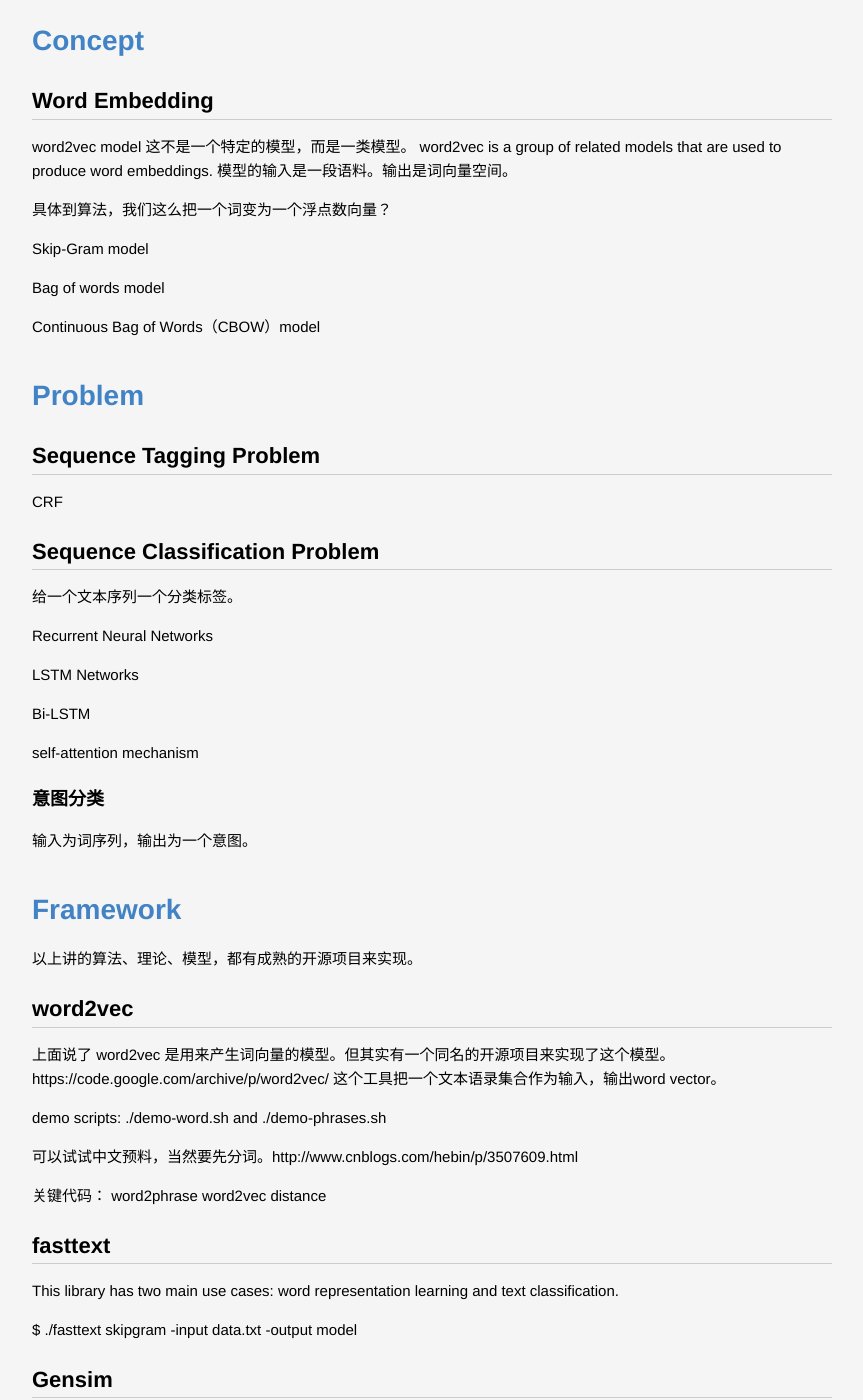
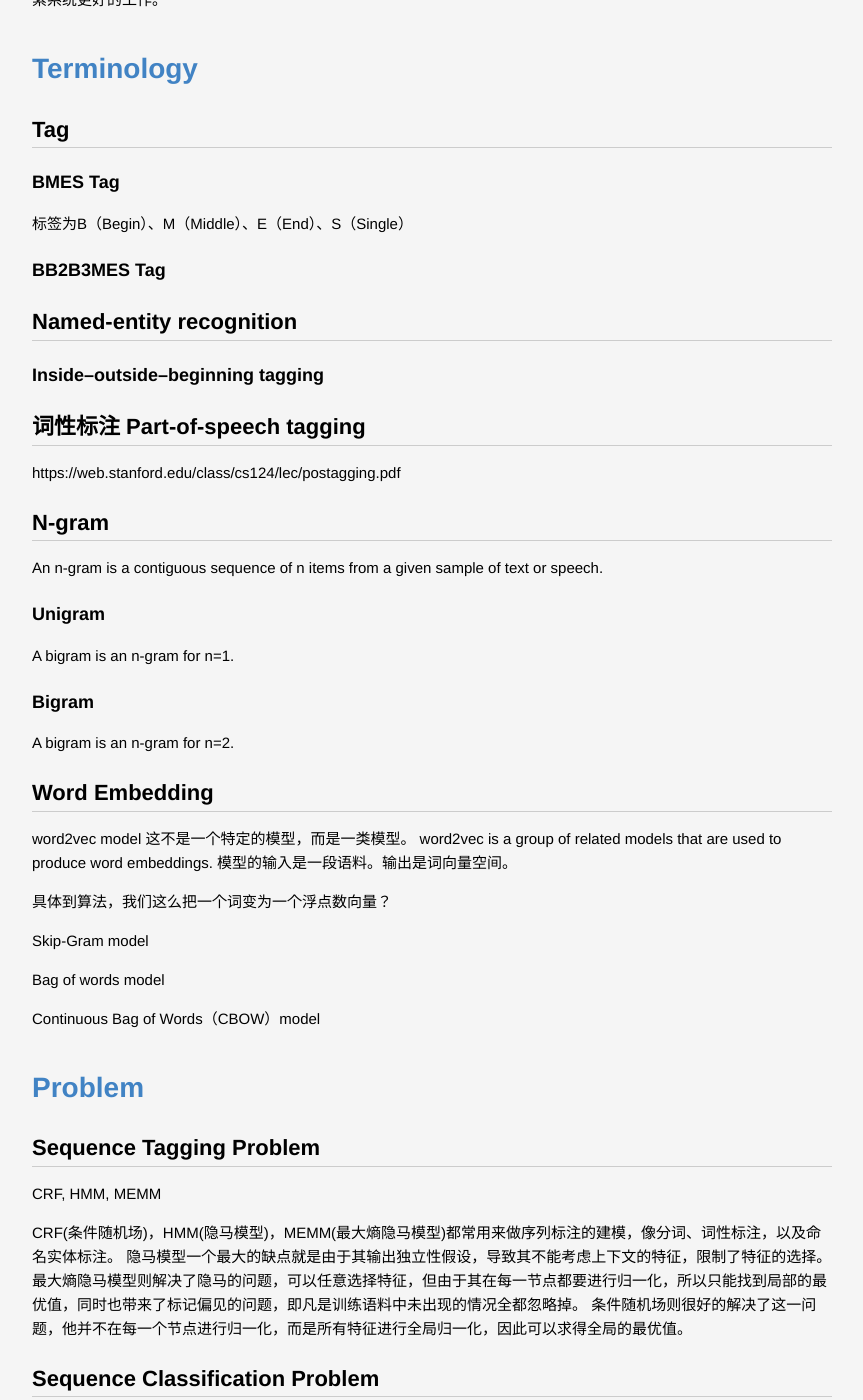
Before and after one commit to lucky521/blog, a Jekyll site: the page built from _posts/2018-05-15-nlp-using-machine-learning.markdown, in a window 1280 px wide and 1400 px high, scrolled down 1074 px. Shown: the whole window, without its empty margins (208-1071 px from the left). Built offline with Jekyll 4.4.1, drawn with Linux system fonts in a browser that asks for light colours; some of the changed text lies outside the part shown.

Commit message:
update blog

```diff
--- a/_posts/2018-04-05-user-profile.markdown
+++ b/_posts/2018-04-05-user-profile.markdown
@@ -27,7 +27,7 @@
 
 # 有了用户画像，用来做什么？
 
-让用户尽快发现它最想发现的东西。
+让用户尽快发现它最想发现的东西。根据画像来推荐，根据画像来排序。
 
 挖掘长尾（The Long Tail）中对个人有价值的东西。
 
--- a/_posts/2018-05-15-nlp-using-machine-learning.markdown
+++ b/_posts/2018-05-15-nlp-using-machine-learning.markdown
@@ -9,14 +9,39 @@
 
 # Terminology
 
-Inside–outside–beginning tagging
+## Tag
 
-Part-of-speech tagging
+### BMES Tag
+标签为B（Begin）、M（Middle）、E（End）、S（Single）
+
+### BB2B3MES Tag
+
+
+
+
+
+## Named-entity recognition
+
+### Inside–outside–beginning tagging
+
+
+## 词性标注 Part-of-speech tagging
 https://web.stanford.edu/class/cs124/lec/postagging.pdf
 
-Named-entity recognition
 
-# Concept
+
+## N-gram
+
+An n-gram is a contiguous sequence of n items from a given sample of text or speech.
+
+### Unigram
+
+A bigram is an n-gram for n=1.
+
+### Bigram
+
+A bigram is an n-gram for n=2.
+
 
 ## Word Embedding
 
@@ -43,7 +68,13 @@
 
 ## Sequence Tagging Problem
 
-CRF
+CRF, HMM, MEMM
+
+CRF(条件随机场)，HMM(隐马模型)，MEMM(最大熵隐马模型)都常用来做序列标注的建模，像分词、词性标注，以及命名实体标注。
+隐马模型一个最大的缺点就是由于其输出独立性假设，导致其不能考虑上下文的特征，限制了特征的选择。
+最大熵隐马模型则解决了隐马的问题，可以任意选择特征，但由于其在每一节点都要进行归一化，所以只能找到局部的最优值，同时也带来了标记偏见的问题，即凡是训练语料中未出现的情况全都忽略掉。
+条件随机场则很好的解决了这一问题，他并不在每一个节点进行归一化，而是所有特征进行全局归一化，因此可以求得全局的最优值。
+
 
 
 ## Sequence Classification Problem
@@ -60,7 +91,7 @@
 self-attention mechanism
 
 
-### 意图分类
+## 意图分类
 
 输入为词序列，输出为一个意图。
 
@@ -89,12 +120,13 @@
   distance
 
 
+## CRF++
+
 
 
 ## fasttext
 
 This library has two main use cases: word representation learning and text classification.
-
 
 $ ./fasttext skipgram -input data.txt -output model
 
@@ -107,10 +139,11 @@
 
 
 
-
 ## Tensorflow
 
 Tensorflow属于大而全的功能框架，我有另一篇[Blog文章](https://lucky521.github.io/blog/design/2017/10/26/tensorflow.html)里单独描述的。
+
+
 
 
 # Reference
```
